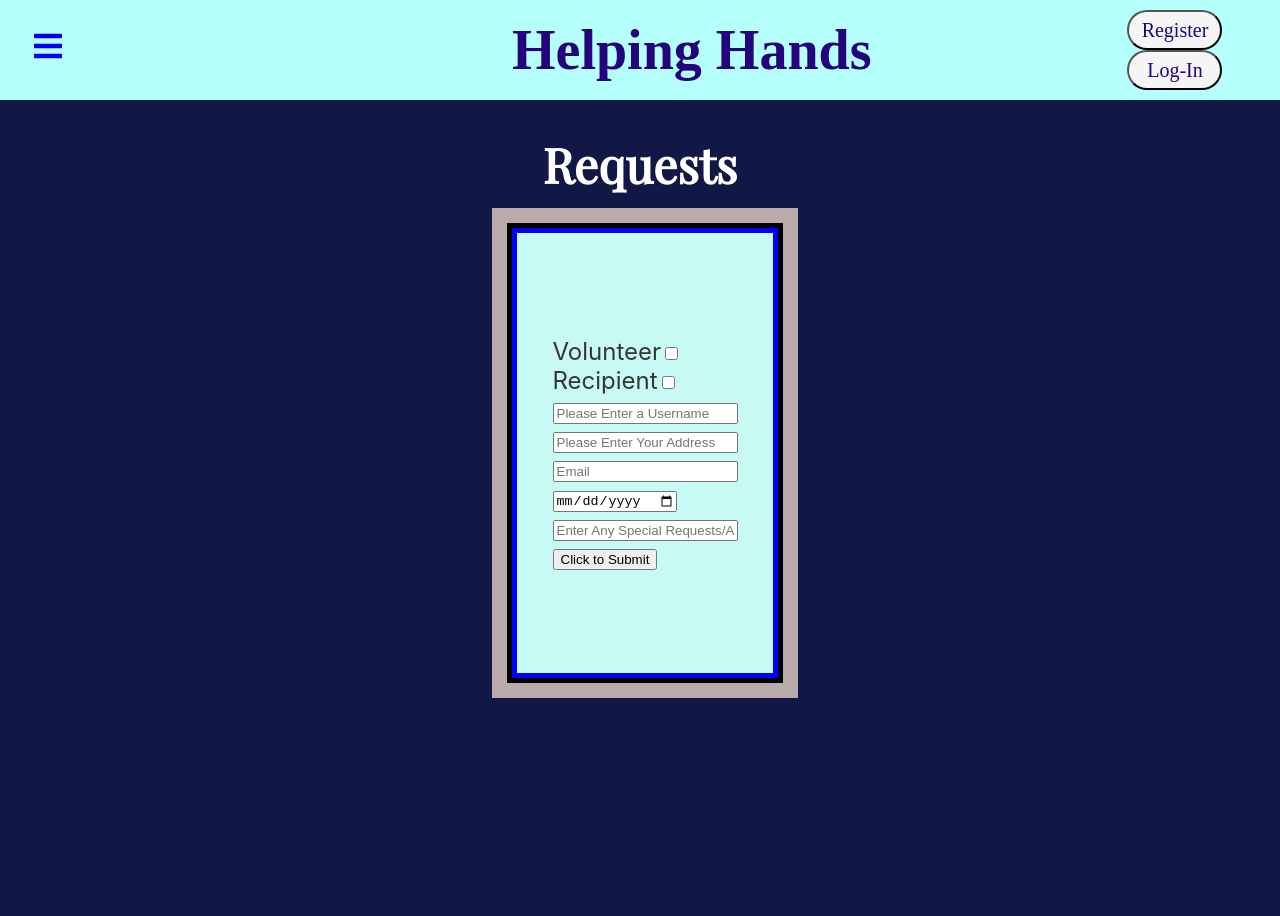
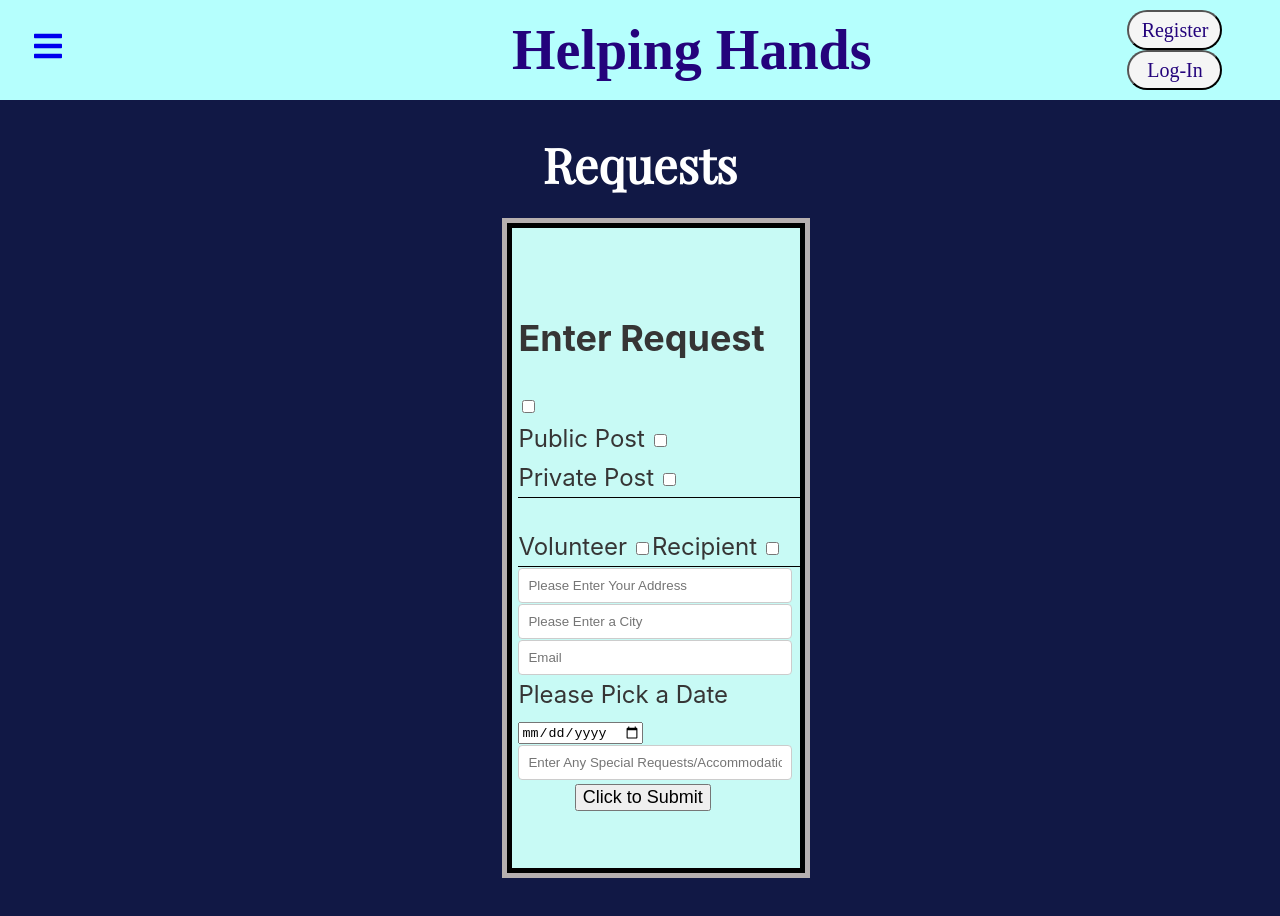
Before and after one commit to daravyderouen/helpingHand, a React (Create React App) app: page /Requests in a window 1280 px wide. Shown: the top 916 px of the page. Before the commit the page ends 800 px from the top, so only its background shows below. Built offline with nearby package versions, Linux system fonts and the light colour scheme; a web font is replaced by a local one.

Commit message:
CSS styling on request form

```diff
--- a/src/components/Requests/PostRequest.js
+++ b/src/components/Requests/PostRequest.js
@@ -3,20 +3,39 @@ import React, {useState} from 'react';
 
 
     const Form = () => {
-        const[userName, setUserName] = useState('');
+        const[post, setPost] = useState('');
         const handleSubmit = (e) => {
             e.prevent();
-            console.log(`Form submitted, ${userName}`);
+            console.log(`Form submitted, ${post}`);
         }
 
   return (
       <div className='postRequestForm' id='postRequestForm'>
+
     <form onSubmit={handleSubmit} className='postRequestForm'>
 
+      <h2>Enter Request</h2>
+        <input type='checkbox' onChange = {(e) => setPost(e.target.value)} value = {post}></input>
 
-        {/* <input onChange = {(e) => setUserName(e.target.value)} value = {userName}></input> */}
+        <div className='postReqPostDiv'>
+         <label for="publicPost">Public Post</label>
+         <input
+          type="checkbox" className='radio'
+          placeholder="Public Post"
+          id="publicPost"
+          value={true}
+        />
+        <label for="privatePost">Private Post</label>
+         <input
+          type="checkbox" className='radio'
+          placeholder="Private Post"
+          id="privatePost"
+          value={true}
+        />
+        </div>
+        <br />
 
-      <div className="">
+      <div className="postReqPostDiv">
         <label for="volunteer">Volunteer</label>
         <input
           type="checkbox" className='radio'
@@ -24,8 +43,7 @@ import React, {useState} from 'react';
           id="volunteer"
           value={true}
         />
-        </div>
-        <div>
+
          <label for="recipient">Recipient</label>
          <input
           type="checkbox" className='radio'
@@ -34,23 +52,28 @@ import React, {useState} from 'react';
           value={true}
         />
         </div>
-        <div>
-        <input type="text" placeholder="Please Enter a Username" />
-        </div>
+
+
         <div>
         <input type="text" placeholder="Please Enter Your Address" />
+        </div>
+        <div className=''>
+        <input type="text" placeholder="Please Enter a City" />
         </div>
         <div>
         <input type="text" placeholder="Email" />
         </div>
         <div>
+        <label for="dateOfAssignment">Please Pick a Date</label>
+        </div><div>
         <input type="date" placeholder="Please Pick a Date" />
         </div>
         <div>
         <input type="text" placeholder="Enter Any Special Requests/Accommodations" />
         </div>
         <div>
-        <button type="submit">Click to Submit</button>
+
+        <button id='postReqBtn' type="submit">Click to Submit</button>
       </div>
 
     </form>
--- a/src/components/Requests/Requests.css
+++ b/src/components/Requests/Requests.css
@@ -12,20 +12,64 @@
 
 #postRequestForm {
     background-color: rgb(200, 250, 245);
-    width: 20vw;
-    height: 55vh;
+    width: 22vw;
+    height: 80vh;
     margin-left: 40%;
-    display: grid;
+    margin-bottom: 10%;
+    padding-left: .5%;
+    display: flex;
     justify-content: center;
     align-items: center;
     color: rgb(54, 53, 53);
     font-size: 1.5rem;
-    border: 5px solid blue;
+    /* border: 5px solid blue;  */
     outline: 5px solid black;
     box-shadow:
-    0 0 0 20px hsl(0, 11%, 70%),
-    0 0 0 15px hsl(0, 0%, 90%);
+    0 0 0 10px hsl(0, 5%, 70%),
+    0 0 0 5px hsl(0, 0%, 90%);
 }
+
+#postReqBtn {
+    justify-content: center;
+    align-items: center;
+    font-size: large;
+    margin-left: 20%;
+}
+
+.postReqPostDiv {
+    border-bottom: 1px solid black;
+}
+
+/*styling for input*/
+input[type=text], select, textarea {
+    width: 90%;
+    padding: 9px;
+    border: 1px solid #ccc;
+    border-radius: 4px;
+    resize: vertical;
+  }
+
+  label {
+    padding: 5px 5px 5px 0;
+    display: inline-block;
+    justify-content: center;
+  }
+
+  input[type=submit] {
+    background-color: #4CAF50;
+    color: white;
+    padding: 12px 20px;
+    border: none;
+    border-radius: 4px;
+    cursor: pointer;
+    float: right;
+  }
+
+  input[type=submit]:hover {
+    background-color: #45a049;
+  }
+
+
 
 
 @media only screen and (max-width: 600px) and (min-width: 400px)  {
```
